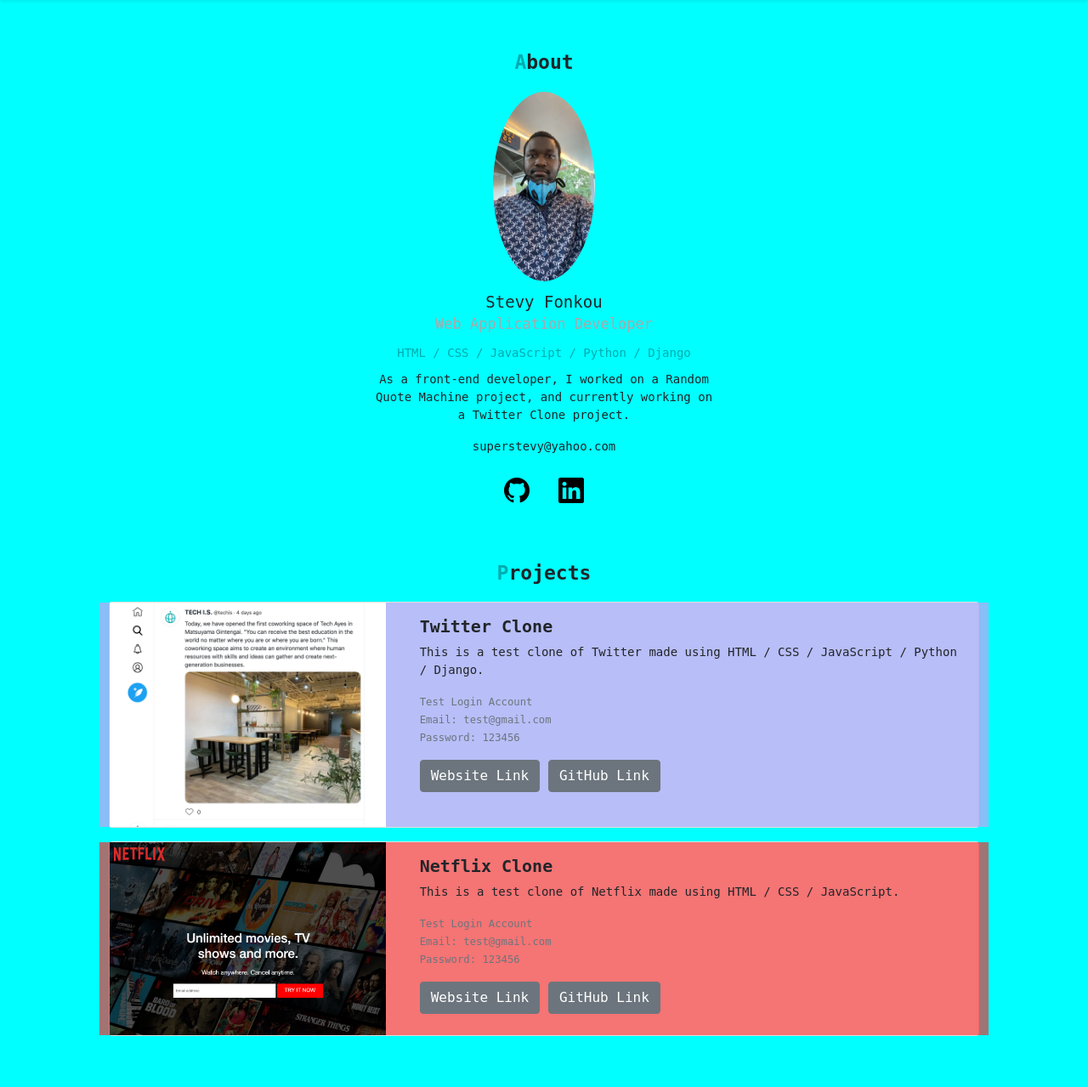
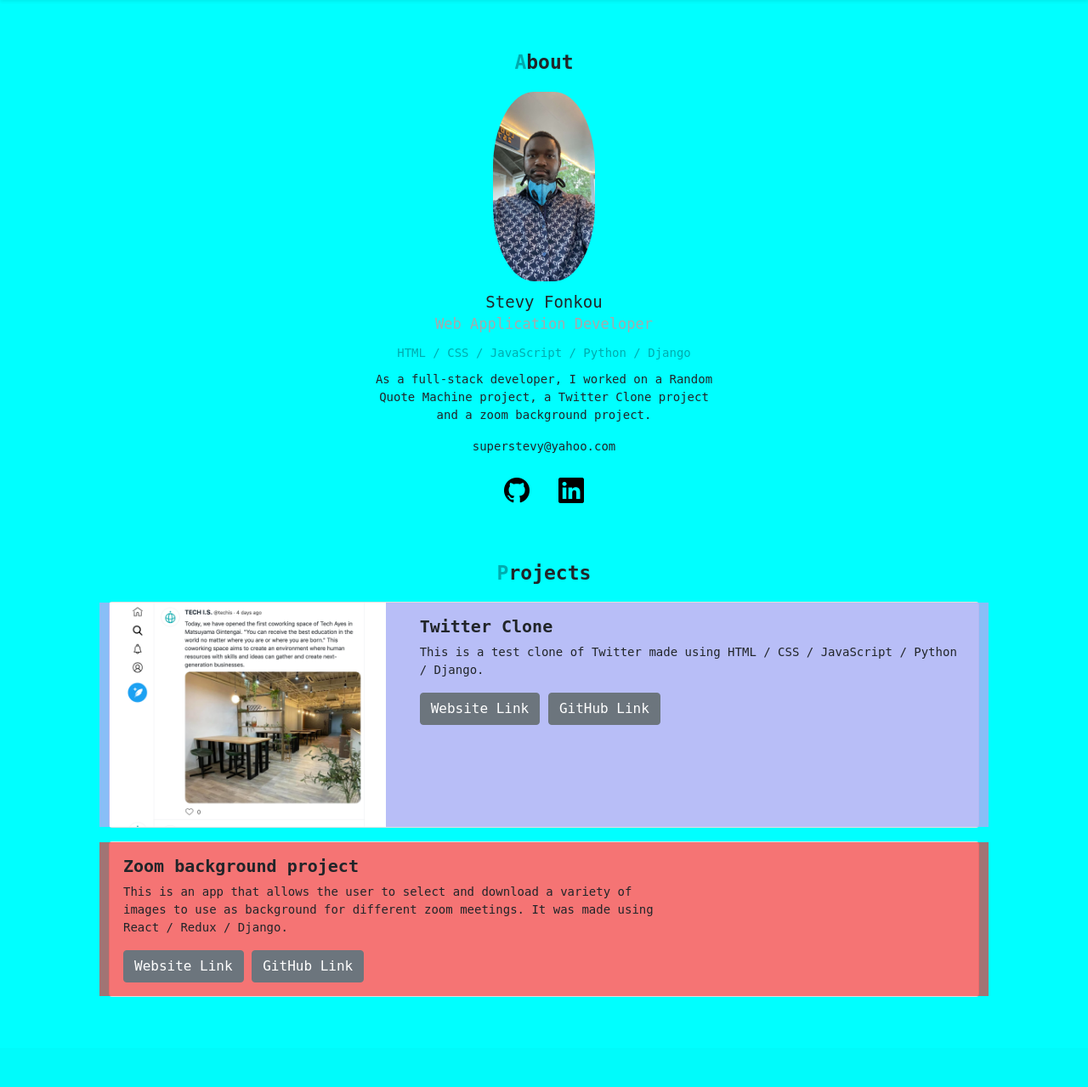
Before and after one commit to superstevy/Portfolio, a PHP site: page / in a window 1280 px wide. Shown: the part 64-1343 px from the top of the page at 85% size. After the commit the page ends 1237 px from the top, so only its background shows below. Run offline with PHP 8.4, Linux system fonts and the light colour scheme; some libraries are stand-ins or nearby versions.

Commit message:
added new project link

```diff
--- a/index.html
+++ b/index.html
@@ -49,7 +49,7 @@
             <div class="vocation">Web Application Developer</div>
             <div class="skills">HTML / CSS / JavaScript / Python / Django</div>
             <p>
-                As a front-end developer, I worked on a Random Quote Machine project, and currently working on a Twitter Clone project.
+                As a full-stack developer, I worked on a Random Quote Machine project, a Twitter Clone project and a zoom background project.
             </p>
             <div class="email">superstevy@yahoo.com</div>
             <div class="icon">
@@ -70,13 +70,13 @@
                         <div class="card-body">
                             <h5 class="card-title">Twitter Clone</h5>
                             <p class="card-text">This is a test clone of Twitter made using HTML / CSS / JavaScript / Python / Django.</p>
-                            <p class="card-text"><small class="text-muted">
+                            <!-- <p class="card-text"><small class="text-muted">
                                 Test Login Account <br>
                                 Email: test@gmail.com <br>
                                 Password: 123456</small>
-                            </p>
-                            <a href="https://portfolio-stevy.herokuapp.com/" target="_blank" class="btn btn-secondary">Website Link</a>
-                            <a href="https://github.com/superstevy/Portfolio.git" target="_blank" class="btn btn-secondary">GitHub Link</a>
+                            </p> -->
+                            <a href="https://twitter-clone-stevy.herokuapp.com/" target="_blank" class="btn btn-secondary">Website Link</a>
+                            <a href="https://github.com/superstevy/Twitter-Clone.git" target="_blank" class="btn btn-secondary">GitHub Link</a>
                         </div>
                     </div>
                 </div>
@@ -84,20 +84,20 @@
 
             <div class="card mb-3">
                 <div class="row red">
-                    <div class="col-md-4">
-                        <img src="img/project-netflix.png" alt="Twitter Project">
-                    </div>
+                    <!-- <div class="col-md-4">
+                        <img src="img/project-netflix.png" alt="">
+                    </div> -->
                     <div class="col-md-8">
                         <div class="card-body">
-                            <h5 class="card-title">Netflix Clone</h5>
-                            <p class="card-text">This is a test clone of Netflix made using HTML / CSS / JavaScript.</p>
-                            <p class="card-text"><small class="text-muted">
+                            <h5 class="card-title">Zoom background project</h5>
+                            <p class="card-text">This is an app that allows the user to select and download a variety of images to use as background for different zoom meetings. It was made using React / Redux / Django.</p>
+                            <!-- <p class="card-text"><small class="text-muted">
                                 Test Login Account <br>
                                 Email: test@gmail.com <br>
                                 Password: 123456
-                            </small></p>
-                            <a href="https://portfolio-stevy.herokuapp.com/" target="_blank" class="btn btn-secondary">Website Link</a>
-                            <a href="https://github.com/superstevy/Portfolio.git" target="_blank" class="btn btn-secondary">GitHub Link</a>
+                            </small></p> -->
+                            <a href="https://zoomglam-frontend.herokuapp.com/" target="_blank" class="btn btn-secondary">Website Link</a>
+                            <a href="https://github.com/superstevy/Zoomglam.git" target="_blank" class="btn btn-secondary">GitHub Link</a>
                         </div>
                     </div>
                 </div>
--- a/style.css
+++ b/style.css
@@ -49,7 +49,7 @@
 }
 
 #about img {
-    border-radius:50%;
+  border-radius: 40%;
   width: 120px;
   margin-bottom: 10px;
 }
@@ -60,13 +60,13 @@
 
 #about .vocation {
   font-size: 17px;
-    color: #A8A8AB;
+  color: #a8a8ab;
   margin-bottom: 10px;
 }
 
 #about .skills {
   font-size: 14px;
-    color: #00ABAE;
+  color: #00abae;
   margin-bottom: 10px;
 }
 
```
Lines whose indentation alone changed are shown as unchanged.
